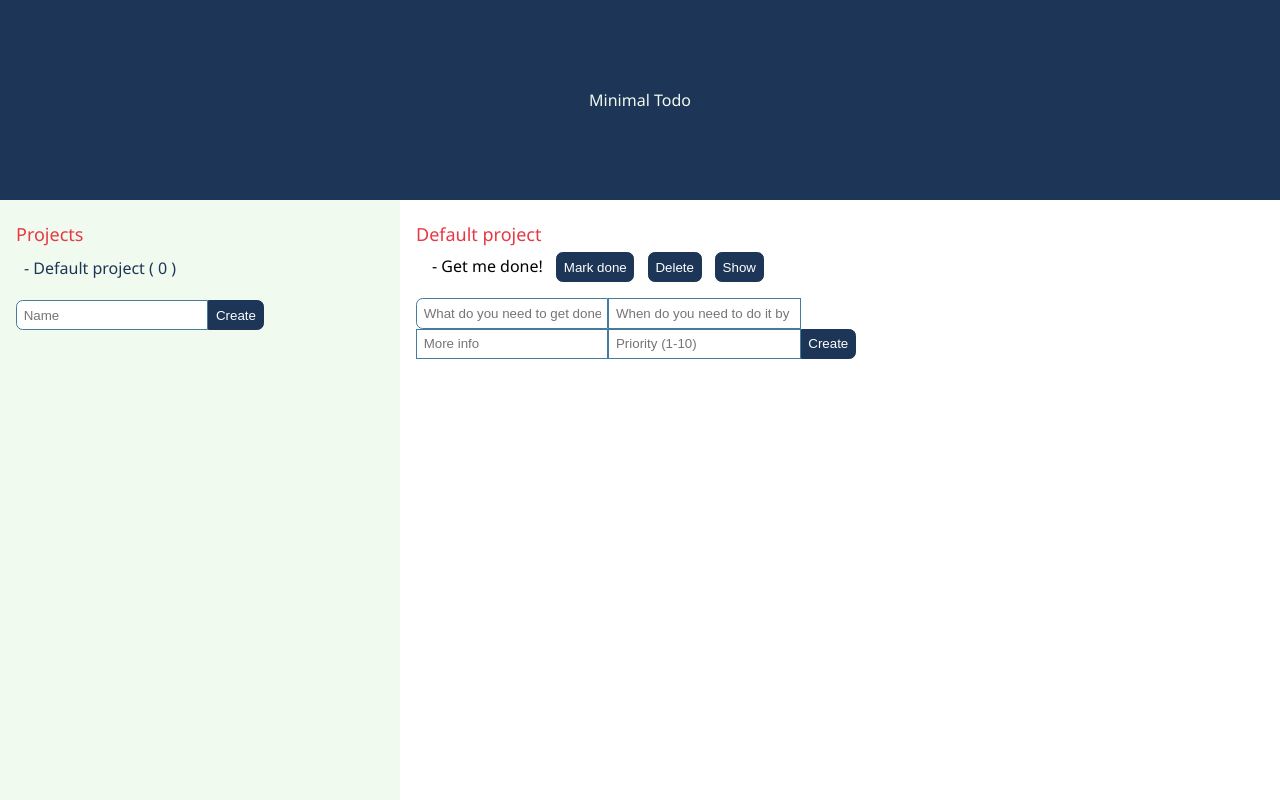
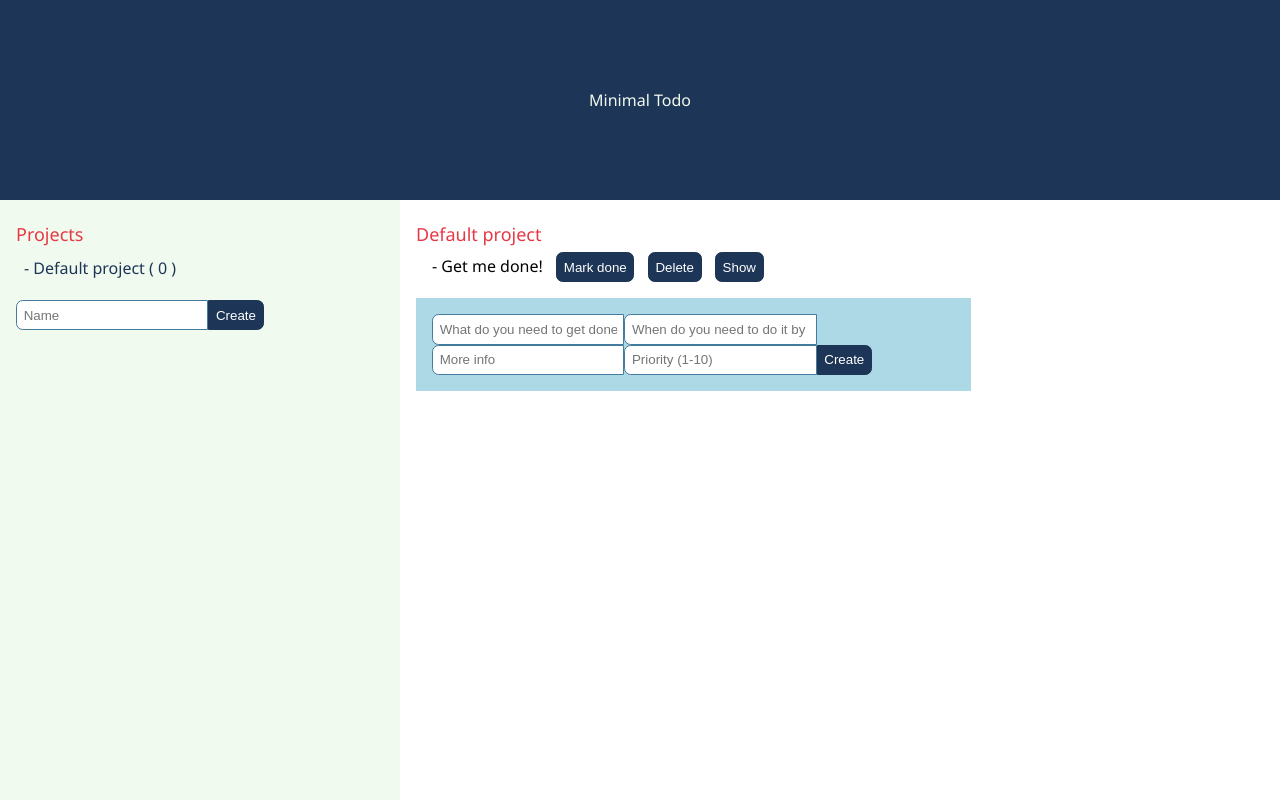
Before and after one commit to TARichardWashington/odin-todo, a website built with webpack: page dist/index.html in a window 1280 px wide. Built offline with nearby package versions, Linux system fonts and the light colour scheme.

Commit message:
:lipstick: Add Area for new todo item form

```diff
--- a/src/index.js
+++ b/src/index.js
@@ -200,6 +200,9 @@ showProject(projects[selectedProjectIndex]);
 
 right.appendChild(currentProject);
 
+const newTodoFormDiv = document.createElement('div');
+newTodoFormDiv.classList.add('formArea');
+
 const createTodoTitle = document.createElement('input');
 createTodoTitle.setAttribute('type', 'text');
 createTodoTitle.setAttribute('placeholder', 'What do you need to get done');
@@ -207,17 +210,14 @@ createTodoTitle.setAttribute('placeholder', 'What do you need to get done');
 const createTodoDueDate = document.createElement('input');
 createTodoDueDate.setAttribute('type', 'text');
 createTodoDueDate.setAttribute('placeholder', 'When do you need to do it by');
-createTodoDueDate.setAttribute('class', 'no-radius');
 
 const createTodoDescription = document.createElement('input');
 createTodoDescription.setAttribute('type', 'text');
 createTodoDescription.setAttribute('placeholder', 'More info');
-createTodoDescription.setAttribute('class', 'no-radius');
 
 const createTodoPriority = document.createElement('input');
 createTodoPriority.setAttribute('type', 'text');
 createTodoPriority.setAttribute('placeholder', 'Priority (1-10)');
-createTodoPriority.setAttribute('class', 'no-radius');
 
 const createTodoButton = document.createElement('button');
 createTodoButton.innerText = 'Create';
@@ -244,11 +244,12 @@ createTodoButton.addEventListener('click', () => {
   }
 });
 
-right.appendChild(createTodoTitle);
-right.appendChild(createTodoDueDate);
-right.appendChild(createTodoDescription);
-right.appendChild(createTodoPriority);
-right.appendChild(createTodoButton);
+right.appendChild(newTodoFormDiv);
+newTodoFormDiv.appendChild(createTodoTitle);
+newTodoFormDiv.appendChild(createTodoDueDate);
+newTodoFormDiv.appendChild(createTodoDescription);
+newTodoFormDiv.appendChild(createTodoPriority);
+newTodoFormDiv.appendChild(createTodoButton);
 
 const current = document.createElement('section');
 current.setAttribute('class', 'current');
--- a/src/styles.css
+++ b/src/styles.css
@@ -110,6 +110,11 @@ input.no-radius {
   padding-bottom: 1em;
 }
 
+.right .formArea {
+  padding: 1em;
+  background-color: lightblue;
+}
+
 .current {
   grid-area: current;
   padding: 1em;
```
Also changed, not shown: dist/main.js.
